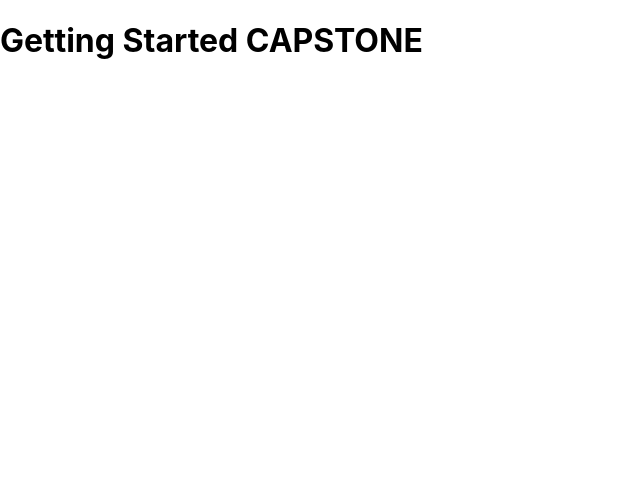
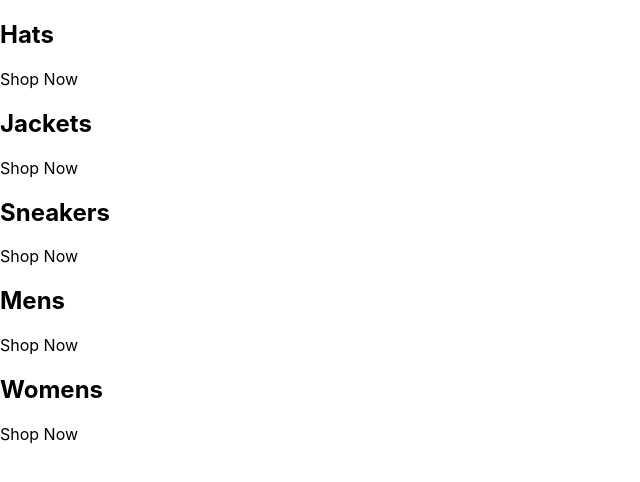
Before and after one commit to azshhh/Reactjs-Tutorials, a React (Create React App) app in the folder reactjs-capstone/: page / in a window 1280 px wide. Shown: the top 482 px of the page, without its empty margins (0-640 px from the left). Built offline with nearby package versions, Linux system fonts and the light colour scheme.

Commit message:
Capstone Layout

```diff
--- a/reactjs-capstone/src/App.js
+++ b/reactjs-capstone/src/App.js
@@ -1,7 +1,41 @@
 const App = () => {
   return (
-    <div className="App">
-      <h1>Getting Started CAPSTONE</h1>
+    <div className="categories-container">
+      <div className="category-container">
+        {/* <img src="" alt="" /> */}
+        <div className="category-body-container">
+          <h2>Hats</h2>
+          <p>Shop Now</p>
+        </div>
+      </div>
+      <div className="category-container">
+        {/* <img src="" alt="" /> */}
+        <div className="category-body-container">
+          <h2>Jackets</h2>
+          <p>Shop Now</p>
+        </div>
+      </div>
+      <div className="category-container">
+        {/* <img src="" alt="" /> */}
+        <div className="category-body-container">
+          <h2>Sneakers</h2>
+          <p>Shop Now</p>
+        </div>
+      </div>
+      <div className="category-container">
+        {/* <img src="" alt="" /> */}
+        <div className="category-body-container">
+          <h2>Mens</h2>
+          <p>Shop Now</p>
+        </div>
+      </div>
+      <div className="category-container">
+        {/* <img src="" alt="" /> */}
+        <div className="category-body-container">
+          <h2>Womens</h2>
+          <p>Shop Now</p>
+        </div>
+      </div>
     </div>
   );
 };
```
